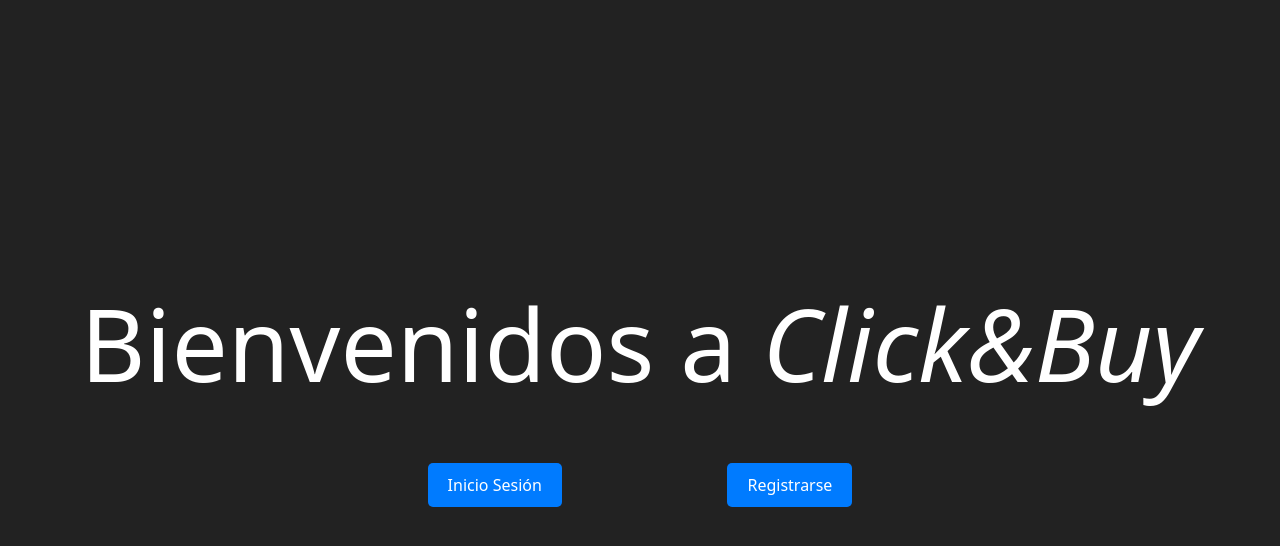
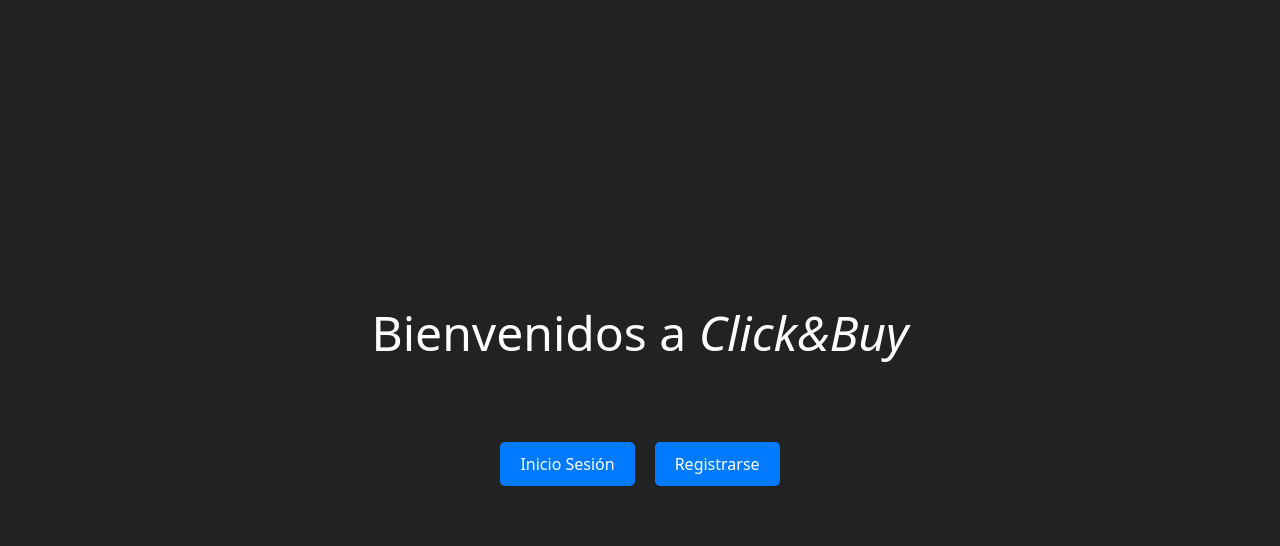
Before and after one commit to pre-junio-programmer/TFG, a PHP site: page / in a window 1280 px wide. Shown: the top 546 px of the page. Run offline with PHP 8.4, Linux system fonts and the light colour scheme.

Commit message:
index.php reponsive

```diff
--- a/PaginaInicio.css
+++ b/PaginaInicio.css
@@ -110,13 +110,37 @@ body {
     position: relative;
 }
 
-div {
-    background-color: transparent !important;
+.header-container {
+    display: flex;
+    flex-direction: column;
+    align-items: center;
     text-align: center;
+    padding: 20px;
+}
+
+.header-container header h1 {
+    font-size: 2rem;
+    white-space: nowrap;
+    margin: 0;
+}
+
+.links-container {
+    display: flex;
+    justify-content: center;
+    margin-top: 20px;
+}
+
+.links-container a {
+    margin: 0 10px;
+}
+
+@media (min-width: 768px) {
+    .header-container header h1 {
+        font-size: 3rem;
+    }
 }
 
 h1 {
-    font-size: 100px;
     white-space: nowrap;
     margin: 0;
 }
--- a/index.php
+++ b/index.php
@@ -8,15 +8,12 @@
     <link rel="stylesheet" href="paginaInicio.css">
 </head>
 <body>
-    <div>
-        <div class="bajar">
-            <header>
-                <h1>Bienvenidos a <i>Click&Buy</i></h1>
-            </header>
-        </div>
-
-        <div class="arriba">
-            <a href="./VISTA/InicioSesion.html">Inicio Sesión</a> &nbsp;&nbsp;&nbsp;&nbsp;&nbsp;&nbsp;&nbsp;&nbsp;&nbsp;&nbsp;&nbsp;&nbsp;&nbsp;&nbsp;&nbsp;&nbsp;&nbsp;&nbsp;&nbsp;&nbsp;&nbsp;&nbsp;&nbsp;&nbsp;&nbsp;&nbsp;&nbsp;&nbsp;&nbsp;&nbsp;&nbsp;&nbsp;&nbsp;
+    <div class="header-container">
+        <header class="bajar">
+            <h1>Bienvenidos a <i>Click&Buy</i></h1>
+        </header>
+        <div class="links-container arriba">
+            <a href="./VISTA/InicioSesion.html">Inicio Sesión</a>
             <a href="./VISTA/Registro.html">Registrarse</a>
         </div>
     </div>
```
